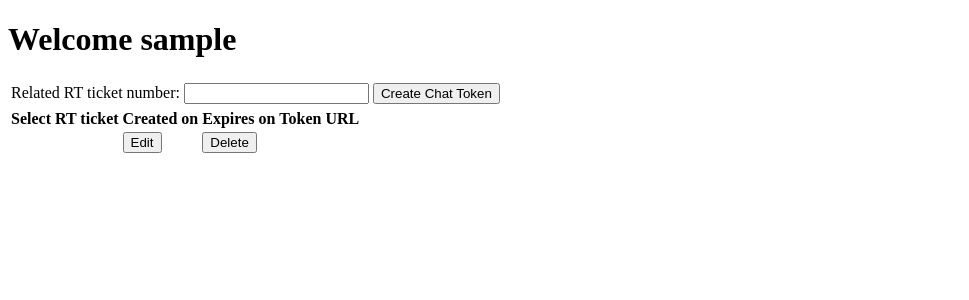
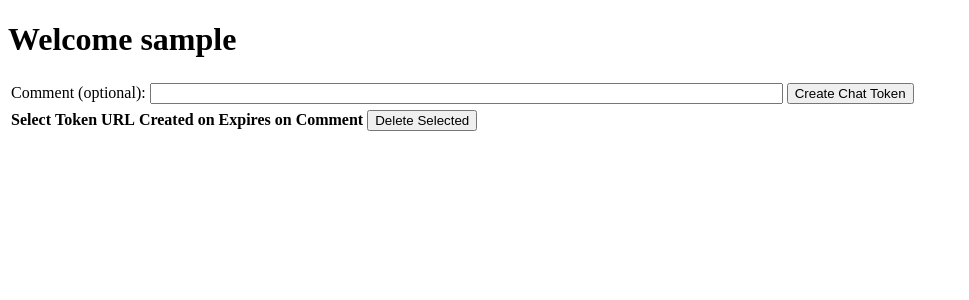
Before and after one commit to SheriefAlaa/pups, a Django app: page /tokens in a window 1280 px wide. Shown: the top 300 px of the page, without its empty margins (0-969 px from the left). Run offline with Django 3.2, Linux system fonts and the light colour scheme; the visitor is signed in with stand-in values (Sample User, id 1); data comes from the database, SQL or seed files in the repository; data that the repository does not hold is empty.

Commit message:
Removed rt_ticket and created two custom django-admin commands

```diff
--- a/webchat/templates/tokens.html
+++ b/webchat/templates/tokens.html
@@ -14,59 +14,34 @@
 {% csrf_token %}
   <table>
     <tr>
-      <td>Related RT ticket number:</td>
-      <td><input name="rt_ticket" type="text" size="20"></td>
+      <td>Comment (optional):</td>
+      <td><input name="comment" type="text" size="76" ></td>
       <td><input name="create_token" type="submit" value="Create Chat Token"></td>
     </tr>
   </table>
-</form>
-
-<form method="post" action="/tokens">
-{% csrf_token %}
   <table>
     <tr>
-      {% if not edit_state %}
       <td><b>Select</b></td>
-      {% endif %}
-      <td><b>RT ticket</b></td>
+      <td><b>Token URL</b></td>
       <td><b>Created on</b></td>
       <td><b>Expires on</b></td>
-      <td><b>Token URL</b></td>
+      <td><b>Comment</b></td>
+      <td><input name="delete" type="submit"  value="Delete Selected"></td>
     </tr>
  {% for token in tokens %}
     <tr>
-      {% if not edit_state %}
-      <td><input type="checkbox" name="ticket_list" value="{{token.t_id}}"></td>
-      {% endif %}
-      {% if token.t_id in to_edit_list %}
-      <td>
-        <input type="hidden" name="original_ticket_list" value="{{token.rt_ticket}}" >
-        <input type="text" size="15" name="modified_ticket_list" value="{{token.rt_ticket}}">
-      </td>
-      {% else %}
-      <td>{{token.rt_ticket}}</td>
-      {% endif %}
-      <td>{{token.created}}</td>
-      <td>{{token.expires}}</td>
-      <td><textarea rows="1" cols="70" readonly>https://webchat.torproject.org/chat/{{token.token}}</textarea></td>
+      <td><input name="selected_list" type="checkbox" value="{{token.t_id}}"></td>
+      <td>https://webchat.torproject.org/chat/{{token.token}}</td>
+      <td>{{token.created|date:"Y-m-d G:i"}}</td>
+      <td>{{token.expires|date:"Y-m-d G:i"}}</td>
+      <td>{{token.comment}}</td>
     </tr>
  {% endfor %}
  <tr>
    <td></td>
    <td></td>
-   {% if edit_state%}
-   <td></td>
-   <td ><input type="submit" name="save" value="Save changes"></td>
-   <td></td>
-   {% else %}
-   <td><input type="submit" name="edit" value="Edit"></td>
-   <td><input type="submit" name="delete" value="Delete"></td>
-    {% endif %}
    <td></td>
  </tr>
   </table>
 </form>
-{% for i in m %}
-{{m}}
-{%endfor%}
 {% endblock content %}
--- a/webchat/webchatapp/models.py
+++ b/webchat/webchatapp/models.py
@@ -2,30 +2,26 @@ from django.db import models
 from django.contrib.auth.models import User
 from django import forms
 import uuid
-from datetime import date, timedelta
-from django.core.exceptions import ObjectDoesNotExist
+from datetime import datetime, timedelta
 
 class Token(models.Model):
     t_id  = models.AutoField(primary_key=True)
     owner = models.ForeignKey(User)
     token = models.CharField(max_length=64)
-    created = models.DateField()
-    expires = models.DateField()
-    rt_ticket = models.CharField(max_length=30)
+    created = models.DateTimeField()
+    expires = models.DateTimeField()
+    comment = models.CharField(max_length=128)
 
     def __unicode__(self):
-        return u'ID: %s Owner: %s Ticket: %s' % (self.t_id, self.owner, self.rt_ticket)
+        return u'ID: %s Owner: %s' % (self.t_id, self.owner)
 
-    def data(self):
-        return{'t_id' : self.t_id, 'ticket': self.rt_ticket, 'token' : self.token, 'created' : self.created, 'expires' : self.expires}
-
-    def create_token(self, owner_id, expiration_days, ticket_id):
+    def create_token(self, owner_id, expiration_days, comment):
         q = Token(
                     owner = User.objects.get(id = owner_id),
                     token = uuid.uuid4().hex,
-                    created = date.today(),
-                    expires = date.today() + timedelta(expiration_days),
-                    rt_ticket = ticket_id
+                     created = datetime.now(),
+                     expires = datetime.now() + timedelta(expiration_days),
+                    comment = comment
                     )
         q.save()
 
@@ -33,27 +29,6 @@ class Token(models.Model):
             return True
         else:
             return False
-
-    def update_tokens(self, original_ticket_list, modified_ticket_list):
-        '''
-        This function will first check if any items in modified_ticket_list
-        already exist in the database, if so it will return the bad ticket
-        in a dict, if not, it will update the database using
-        original_ticket_list and return True
-        '''
-        result = []
-        for rt_ticket in modified_ticket_list:
-            if self.exists(rt_ticket):
-                result.append(rt_ticket)
-
-        # Found that someone already took a ticket you are trying to modify
-        if len(result) != 0:
-            return result
-
-        # Update
-        for i in range(len(original_ticket_list)):
-            Token.objects.filter(rt_ticket = original_ticket_list[i]).update(rt_ticket = modified_ticket_list[i])
-        return True
 
     def delete_token(self, t_id_list):
         count = 0
@@ -68,22 +43,14 @@ class Token(models.Model):
         else:
             return False
 
-    def exists(self, ticket_id):
-        try:
-            token = Token.objects.get(rt_ticket = ticket_id)
-        except ObjectDoesNotExist:
-            return False
-        return True
-
     def get_assistant_tokens(self, assistant):
-        return Token.objects.filter(owner = assistant)
+        return Token.objects.filter(owner = assistant).order_by('-t_id')
 
     def parse_to_int(self, edit_list):
         result = []
         for i in edit_list:
             result.append(int(i))
         return result
-
 
 class LoginForm(forms.Form):
     username = forms.CharField(max_length=32)
--- a/webchat/webchatapp/settings.py
+++ b/webchat/webchatapp/settings.py
@@ -29,7 +29,7 @@ ALLOWED_HOSTS = ['*'] # Should change this to www.example.com or something.
 # http://en.wikipedia.org/wiki/List_of_tz_zones_by_name
 # although not all choices may be available on all operating systems.
 # In a Windows environment this must be set to your system time zone.
-TIME_ZONE = 'America/Chicago'
+TIME_ZONE = 'GMT'
 
 # Language code for this installation. All choices can be found here:
 # http://www.i18nguy.com/unicode/language-identifiers.html
--- a/webchat/webchatapp/views.py
+++ b/webchat/webchatapp/views.py
@@ -7,7 +7,7 @@ from webchatapp.models import LoginForm, ChangePassForm, Token
 from webchatapp.feedback import FeedbackMessages as fbm
 
 # TODO:
-# Client side functions (home, check_token and chat)
+# Client side functions (home, check_token and chat).
 
 def login(request):
     login_form = LoginForm()
@@ -70,70 +70,37 @@ def tokens_page(request):
         'tokens' : token.get_assistant_tokens(User.objects.get(id = request.user.id)),
     }
 
-    # View state: all tokens owned by logged in assistant
+    # View all tokens owned by logged in assistant
     if request.user.is_authenticated():
         if request.method != 'POST':
+            request.session['new_token'] = False
             return render(request, 'tokens.html', params )
     else:
         return redirect('/login')
 
     # Create one token
     if 'create_token' in request.POST:
-        ticket_id = request.POST.get('rt_ticket', '')
-        if token.exists(ticket_id):
-            messages.add_message(request, messages.INFO, fbm.ticket_exists)
-            return redirect('/tokens')
-
-        if ticket_id.isdigit():
-            query = token.create_token(request.user.id, EXPIRATION_DAYS, ticket_id)
-            if query:
-                messages.add_message(request, messages.INFO, fbm.ticket_created)
-                return redirect('/tokens')
-            else:
-                messages.add_message(request, messages.INFO, fbm.db_error)
-                return redirect('/tokens')
+        query = token.create_token(request.user.id, EXPIRATION_DAYS, request.POST.get('comment', ''))
+        if query:
+            messages.add_message(request, messages.INFO, fbm.token_created)
+            request.session['new_token'] = True
+            return render(request, 'tokens.html', params )
         else:
-            messages.add_message(request, messages.INFO, fbm.bad_ticket_format)
+            messages.add_message(request, messages.INFO, fbm.db_error)
             return redirect('/tokens')
 
     # Deletes one or more tokens
     if 'delete' in request.POST:
         # If nothing was selected
-        if len(request.POST.getlist("ticket_list")) == 0:
+        if len(request.POST.getlist("selected_list")) == 0:
             messages.add_message(request, messages.INFO, fbm.empty_list)
             return redirect('/tokens')
 
-        if token.delete_token(request.POST.getlist("ticket_list")):
+        if token.delete_token(request.POST.getlist("selected_list")):
             messages.add_message(request, messages.INFO, fbm.delete_passed)
             return redirect('/tokens')
         else:
             messages.add_message(request, messages.INFO, fbm.delete_failed)
-            return redirect('/tokens')
-
-    # Enter Edit state
-    if "edit" in request.POST:
-        # If nothing was selected
-        if len(request.POST.getlist("ticket_list")) == 0:
-            messages.add_message(request, messages.INFO, fbm.empty_list)
-            return redirect('/tokens')
-
-        # Remember what got selected for editing
-        request.session['to_edit_list'] = token.parse_to_int(request.POST.getlist("ticket_list"))
-        params.update({ 'to_edit_list' : request.session['to_edit_list'], 'edit_state' : True })
-        return render(request, 'tokens.html', params)
-
-    # Save the edited tickets and go back to view state
-    if "save" in request.POST:
-        query = token.update_tokens(request.POST.getlist('original_ticket_list'), request.POST.getlist('modified_ticket_list'))
-
-        if query == True:
-            messages.add_message(request, messages.INFO, fbm.edit_pass)
-            return render(request, 'tokens.html', params)
-        else:
-            # Failure message: Some of the $tickets you are trying to edit are already taken by another assistant
-            query.insert(0, fbm.edit_failed)
-            for msg in query:
-                messages.add_message(request, messages.INFO,  msg)
             return redirect('/tokens')
 
 ########### Client side views ###########
```
Also changed, not shown: webchat/webchatapp/feedback.py (+2 -6 lines), webchat/webchatapp/management/commands/createuser.py (added, +19 -0 lines), webchat/webchatapp/management/commands/deleteuser.py (added, +19 -0 lines), webchat/webchatapp/management/__init__.py (added), webchat/webchatapp/management/commands/__init__.py (added), webchat/webchatapp/management/commands/_private.py (added).
